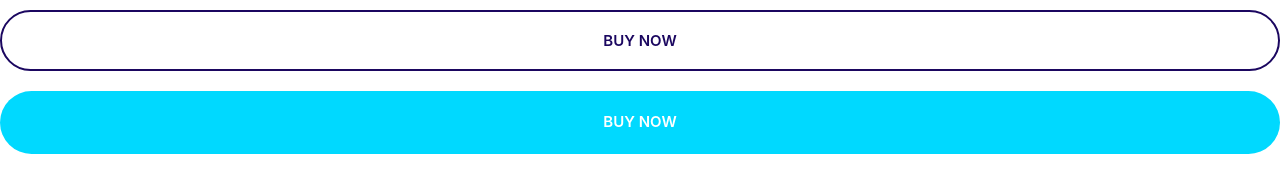
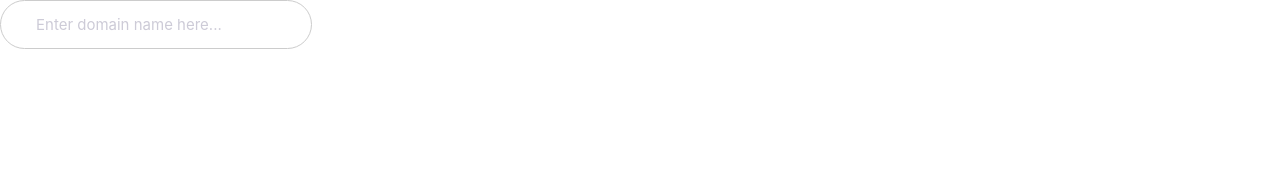
Before and after one commit to charles1211/chawify, a plain HTML site: page index.html in a window 1280 px wide. Drawn offline with Linux system fonts and the light colour scheme; files whose address does not match are found by name.

Commit message:
Build the input component

```diff
--- a/css/styles.css
+++ b/css/styles.css
@@ -238,3 +238,22 @@ a {
     font-size: 1.5rem;
   }
 }
+
+/* inputs */
+.input {
+  border-radius: 30px;
+  border: 1px solid #ccc;
+  color: var(--color-headings);
+  font-size: 2rem;
+  outline: 0;
+  padding: 1.5rem 3.5rem;
+}
+::placeholder {
+  color: #cdcbd7;
+}
+
+@media screen and (min-width: 1024px) {
+  .input {
+    font-size: 1.5rem;
+  }
+}
--- a/index.html
+++ b/index.html
@@ -9,7 +9,6 @@
     <link rel="stylesheet" href="/css/styles.css" />
   </head>
   <body>
-    <button class="btn btn--outline btn--block">Buy Now</button>
-    <a href="" class="btn btn--secondary btn--block">Buy Now</a>
+    <input type="text" class="input" placeholder="Enter domain name here..." />
   </body>
 </html>
```
Also changed, not shown: components/inputs.html (added, +1 -0 lines).
